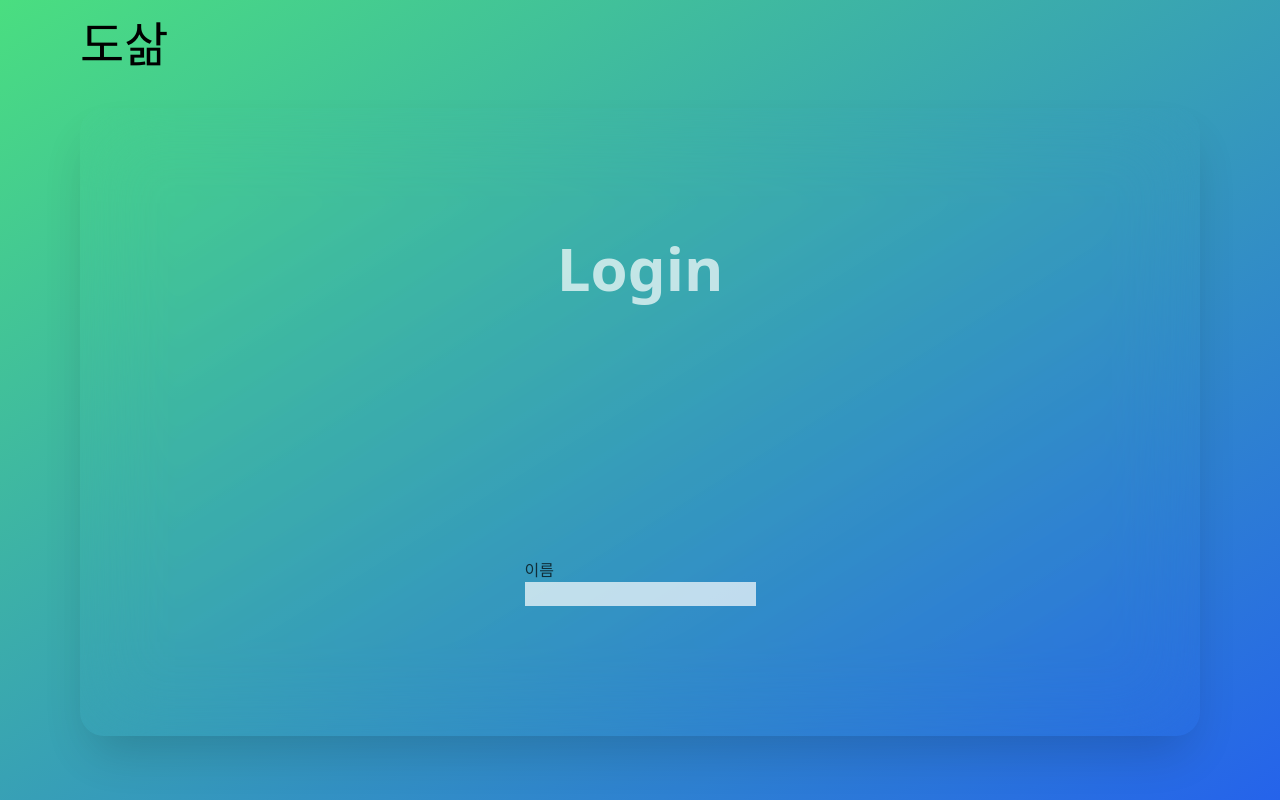
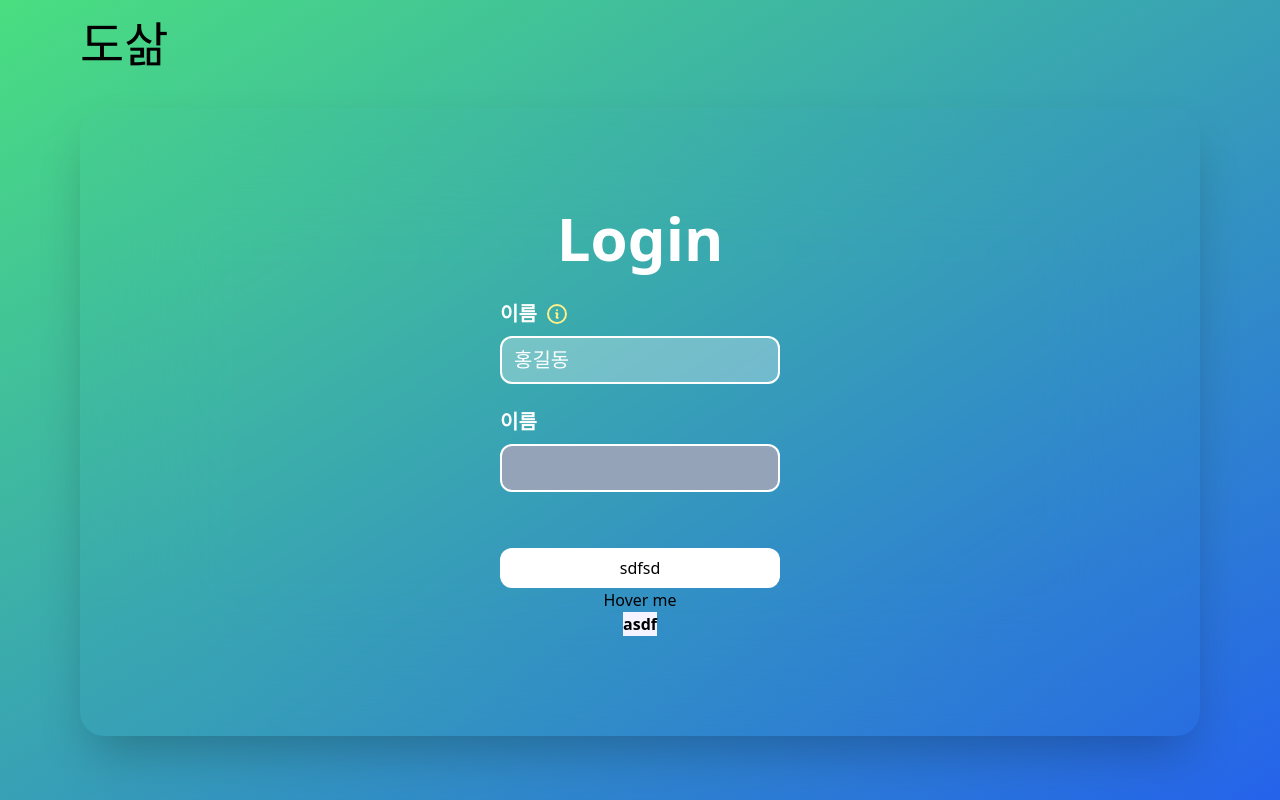
Before and after one commit to moral-life/tmi-world-cup, a Next.js app: page / in a window 1280 px wide. Built offline with nearby package versions, Linux system fonts and the light colour scheme.

Commit message:
tailwind 순서 정리

```diff
--- a/src/app/components/Login.tsx
+++ b/src/app/components/Login.tsx
@@ -1,15 +1,54 @@
 export default function Login() {
     return (
         <>
-          <div className="flex flex-wrap justify-center h-full items-center bg-transparent backdrop-blur-2xl opacity-70 mx-20 mt-5 mb-16 rounded-3xl shadow-2xl">
-              <div className="flex justify-center w-full text-white font-extrabold text-6xl ">
+            <div className='mx-20 mb-16 mt-5 flex h-full flex-col items-center justify-center rounded-3xl bg-transparent shadow-2xl backdrop-blur-3xl'>
+                <div className='flex w-full justify-center text-6xl font-extrabold text-white'>
                     Login
                 </div>
-              <div className="flex flex-col">
-                  <label>이름</label>
-                  <input type="text"/>
+                <div className='mt-6 flex w-1/4 flex-col'>
+                    <div className='flex items-center'>
+                        <label className='my-2 text-xl font-semibold text-white'>
+                            이름
+                        </label>
+                        <svg
+                            xmlns='http://www.w3.org/2000/svg'
+                            fill='none'
+                            viewBox='0 0 24 24'
+                            strokeWidth={2}
+                            stroke='currentColor'
+                            className='text text-cy text-amber-50000 ml-2 h-6 w-6 text-yellow-200'
+                        >
+                            <path
+                                strokeLinecap='round'
+                                strokeLinejoin='round'
+                                d='m11.25 11.25.041-.02a.75.75 0 0 1 1.063.852l-.708 2.836a.75.75 0 0 0 1.063.853l.041-.021M21 12a9 9 0 1 1-18 0 9 9 0 0 1 18 0Zm-9-3.75h.008v.008H12V8.25Z'
+                            />
+                        </svg>
                     </div>
+                    <input
+                        type='text'
+                        placeholder='홍길동'
+                        className='h-12 rounded-xl border-2 border-white bg-white/30 pl-3 text-xl text-white placeholder:pl-0 placeholder:text-xl placeholder:font-normal placeholder:text-white'
+                    />
+                </div>
+                <div className='my-4 flex w-1/4 flex-col'>
+                    <label className='my-2 text-xl font-semibold text-white'>
+                        이름
+                    </label>
+                    <input
+                        type='text'
+                        className='h-12 rounded-xl border-2 border-white bg-slate-400 outline-2'
+                    />
+                </div>
+                <button className='mt-10 h-10 w-1/4 rounded-xl bg-white hover:-translate-y-1'>
+                    sdfsd
+                </button>
+                <button className='... transform transition hover:-translate-y-1 motion-reduce:transition-none motion-reduce:hover:transform-none'>
+                    Hover me
+                </button>
+                <div className='bg-slate-400 bg-violet-50 font-black'>asdf</div>
+                <div className='flex flex-col items-center justify-center font-medium'></div>
             </div>
         </>
-    );
+    )
 }
--- a/src/app/components/NavigationBar.tsx
+++ b/src/app/components/NavigationBar.tsx
@@ -1,7 +1,7 @@
 export default function NavigationBar() {
     return (
-        <div className="flex h-28 items-center">
-            <div className="font-light text-5xl pl-20">도삶</div>
+        <div className='flex h-28 items-center'>
+            <div className='pl-20 text-5xl font-light '>도삶</div>
         </div>
-    );
+    )
 }
--- a/src/app/layout.tsx
+++ b/src/app/layout.tsx
@@ -1,6 +1,6 @@
 import type { Metadata } from 'next'
 import './globals.css'
-import NavigationBar from "@/app/components/NavigationBar";
+import NavigationBar from '@/app/components/NavigationBar'
 
 export const metadata: Metadata = {
     title: 'Create Next App',
@@ -13,9 +13,9 @@ export default function RootLayout({
     children: React.ReactNode
 }) {
     return (
-    <html lang="en">
-      <body className="flex flex-col bg-gradient-to-br from-green-400 to-blue-600 w-screen h-screen">
-        <NavigationBar/>
+        <html lang='en'>
+            <body className='flex h-screen w-screen flex-col bg-gradient-to-br from-green-400 to-blue-600'>
+                <NavigationBar />
                 {children}
             </body>
         </html>
```
Also changed, not shown: package.json (+7 -5 lines), src/app/components/multi_choice.tsx (+3 -4 lines), src/app/page.tsx (+2 -5 lines), .prettierrc.js (added), src/app/globals.css (line endings or trailing spaces), 1 other file (tests, documents, lock files or other folders). Lines whose indentation alone changed are shown as unchanged.
